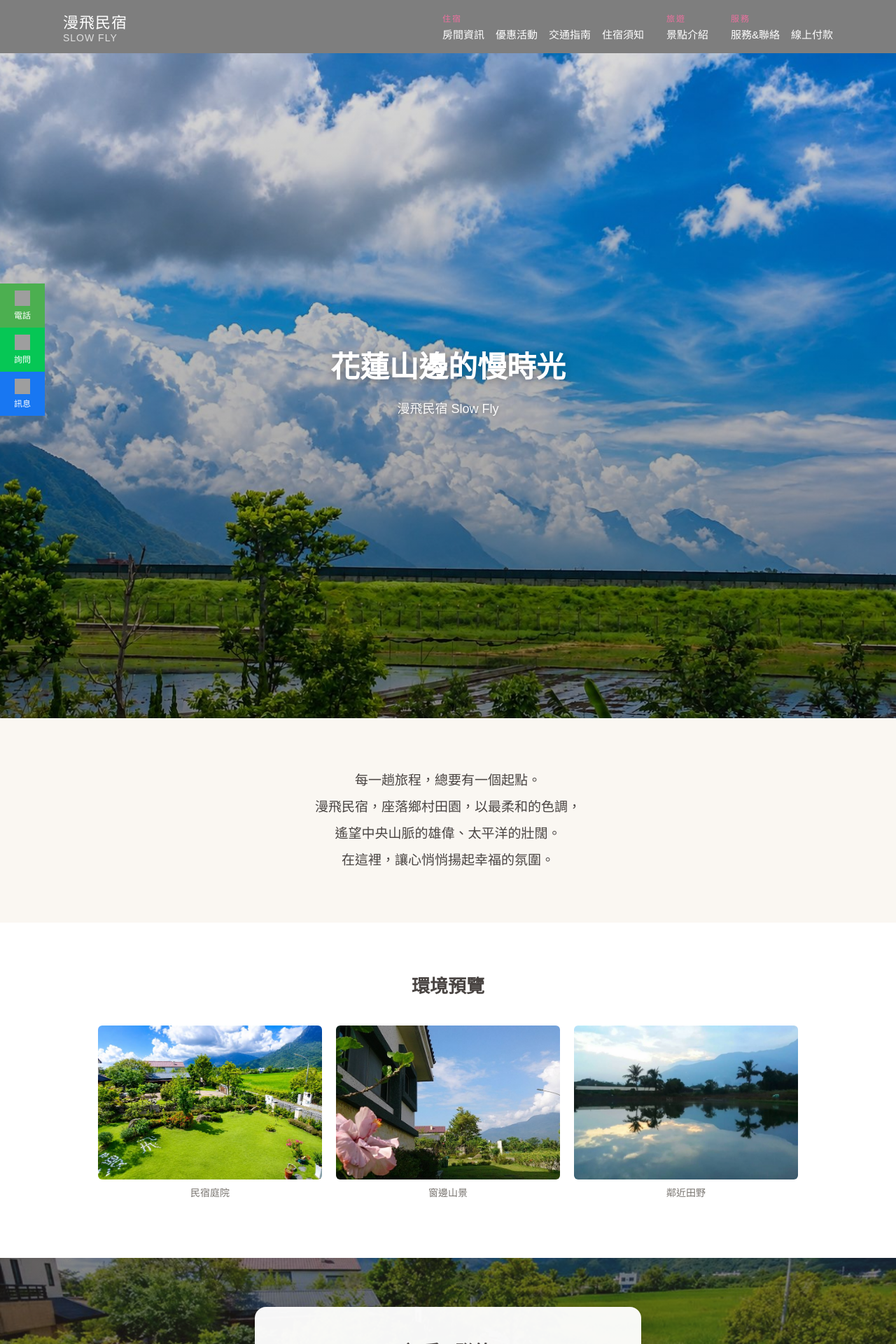
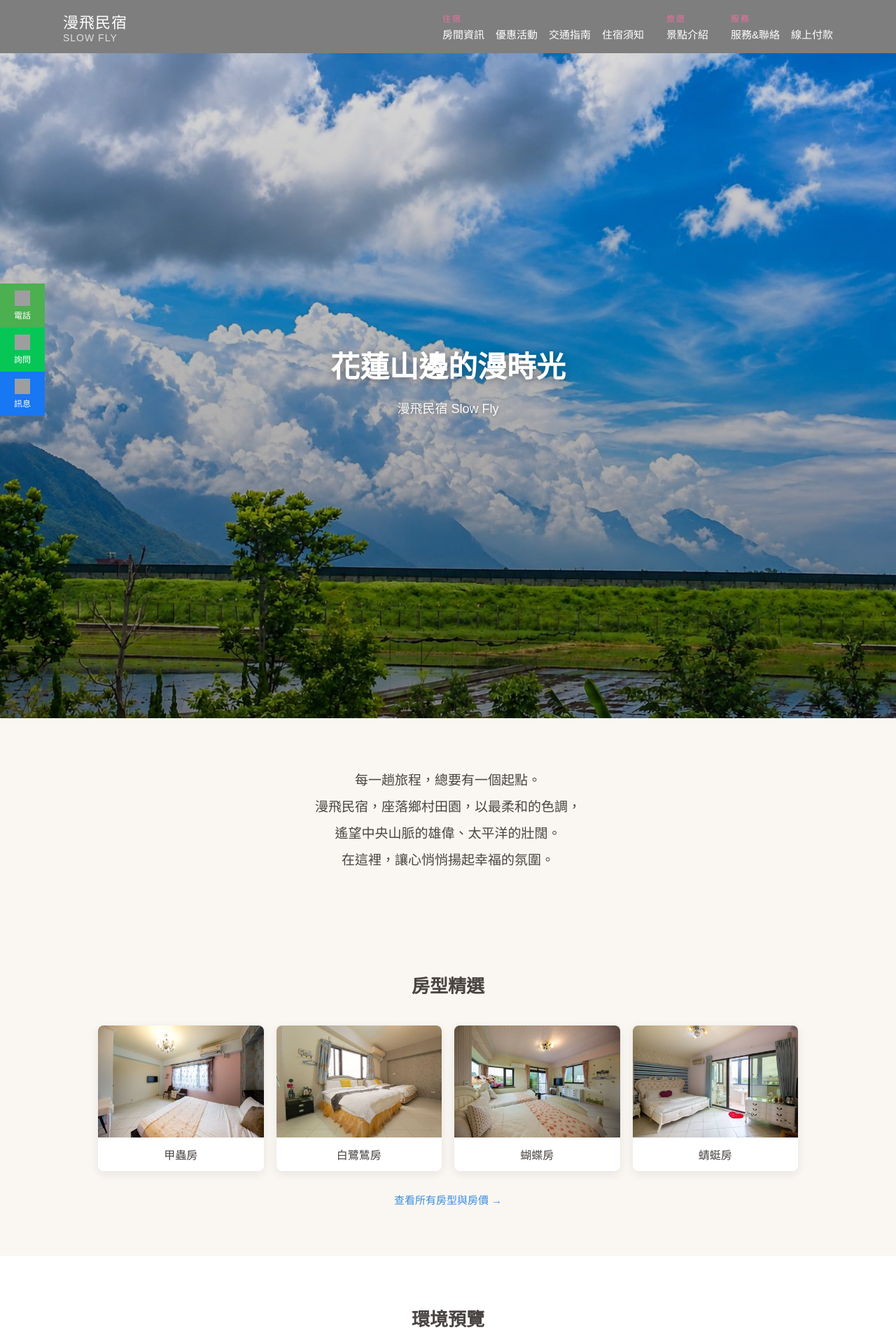
Before and after one commit to irisho1212/-slow-fly, a Jekyll site: the page built from index.html, in a window 1280 px wide. Shown: the top 1920 px of the page at 70% size. Built offline with Jekyll 4.4.1, drawn with Linux system fonts in a browser that asks for light colours; grey boxes are pictures that could not be loaded.

Commit message:
首頁新增房型精選區塊，標題文字微調
- 氛圍故事下方新增房型精選(4 個房型卡片，點擊連到房型頁)
- Hero 標題「慢時光」改為「漫時光」

```diff
--- a/assets/css/home.css
+++ b/assets/css/home.css
@@ -79,6 +79,69 @@ body.home-page {
   font-size: 19px;
   line-height: 2;
   color: var(--color-text-heading);
+}
+
+/* ---------- 房型精選 ---------- */
+
+.rooms {
+  background: #faf7f2;
+  text-align: center;
+}
+
+.rooms__grid {
+  max-width: 1000px;
+  margin: 0 auto;
+  display: grid;
+  grid-template-columns: repeat(4, 1fr);
+  gap: 18px;
+}
+
+.rooms__card {
+  display: block;
+  text-decoration: none;
+  border-radius: 8px;
+  overflow: hidden;
+  background: var(--color-white);
+  box-shadow: 0 4px 14px rgba(0,0,0,0.08);
+  transition: transform 0.2s, box-shadow 0.2s;
+}
+
+.rooms__card:hover {
+  transform: translateY(-4px);
+  box-shadow: 0 8px 20px rgba(0,0,0,0.14);
+}
+
+.rooms__card img {
+  width: 100%;
+  height: 160px;
+  object-fit: cover;
+  display: block;
+}
+
+.rooms__name {
+  margin: 0;
+  padding: 12px 8px;
+  font-size: 16px;
+  color: var(--color-text-heading);
+  font-family: var(--font-heading);
+}
+
+.rooms__more {
+  display: inline-block;
+  margin-top: 30px;
+  color: var(--color-accent-blue);
+  text-decoration: none;
+  font-size: 15px;
+}
+
+.rooms__more:hover {
+  color: var(--color-accent-blue-light);
+}
+
+@media screen and (max-width: 700px) {
+  .rooms__grid {
+    grid-template-columns: repeat(2, 1fr);
+  }
 }
 
 /* ---------- 環境預覽 ---------- */
--- a/index.html
+++ b/index.html
@@ -4,7 +4,7 @@ title: "花蓮漫飛民宿 SLOW-FLY - 山邊的慢時光"
 ---
 <section class="hero">
   <div class="hero__inner">
-    <h1 class="hero__title">花蓮山邊的慢時光</h1>
+    <h1 class="hero__title">花蓮山邊的漫時光</h1>
     <p class="hero__subtitle">漫飛民宿 Slow Fly</p>
   </div>
 </section>
@@ -16,6 +16,29 @@ title: "花蓮漫飛民宿 SLOW-FLY - 山邊的慢時光"
     遙望中央山脈的雄偉、太平洋的壯闊。<br>
     在這裡，讓心悄悄揚起幸福的氛圍。
   </p>
+</section>
+
+<section class="rooms">
+  <h2 class="section-title">房型精選</h2>
+  <div class="rooms__grid">
+    <a class="rooms__card" href="300023480225151.html">
+      <img src="assets/img/home/room-beetle.jpg" alt="甲蟲房">
+      <p class="rooms__name">甲蟲房</p>
+    </a>
+    <a class="rooms__card" href="30333404424042125151.html">
+      <img src="assets/img/home/room-egret.jpg" alt="白鷺鷥房">
+      <p class="rooms__name">白鷺鷥房</p>
+    </a>
+    <a class="rooms__card" href="346763467825151.html">
+      <img src="assets/img/home/room-butterfly.jpg" alt="蝴蝶房">
+      <p class="rooms__name">蝴蝶房</p>
+    </a>
+    <a class="rooms__card" href="346193457925151.html">
+      <img src="assets/img/home/room-dragonfly.jpg" alt="蜻蜓房">
+      <p class="rooms__name">蜻蜓房</p>
+    </a>
+  </div>
+  <a class="rooms__more" href="25151382913603935338-room.html">查看所有房型與房價 →</a>
 </section>
 
 <section class="surroundings">
```
Also changed, not shown: assets/img/home/room-beetle.jpg (added), assets/img/home/room-butterfly.jpg (added), assets/img/home/room-dragonfly.jpg (added), assets/img/home/room-egret.jpg (added).
